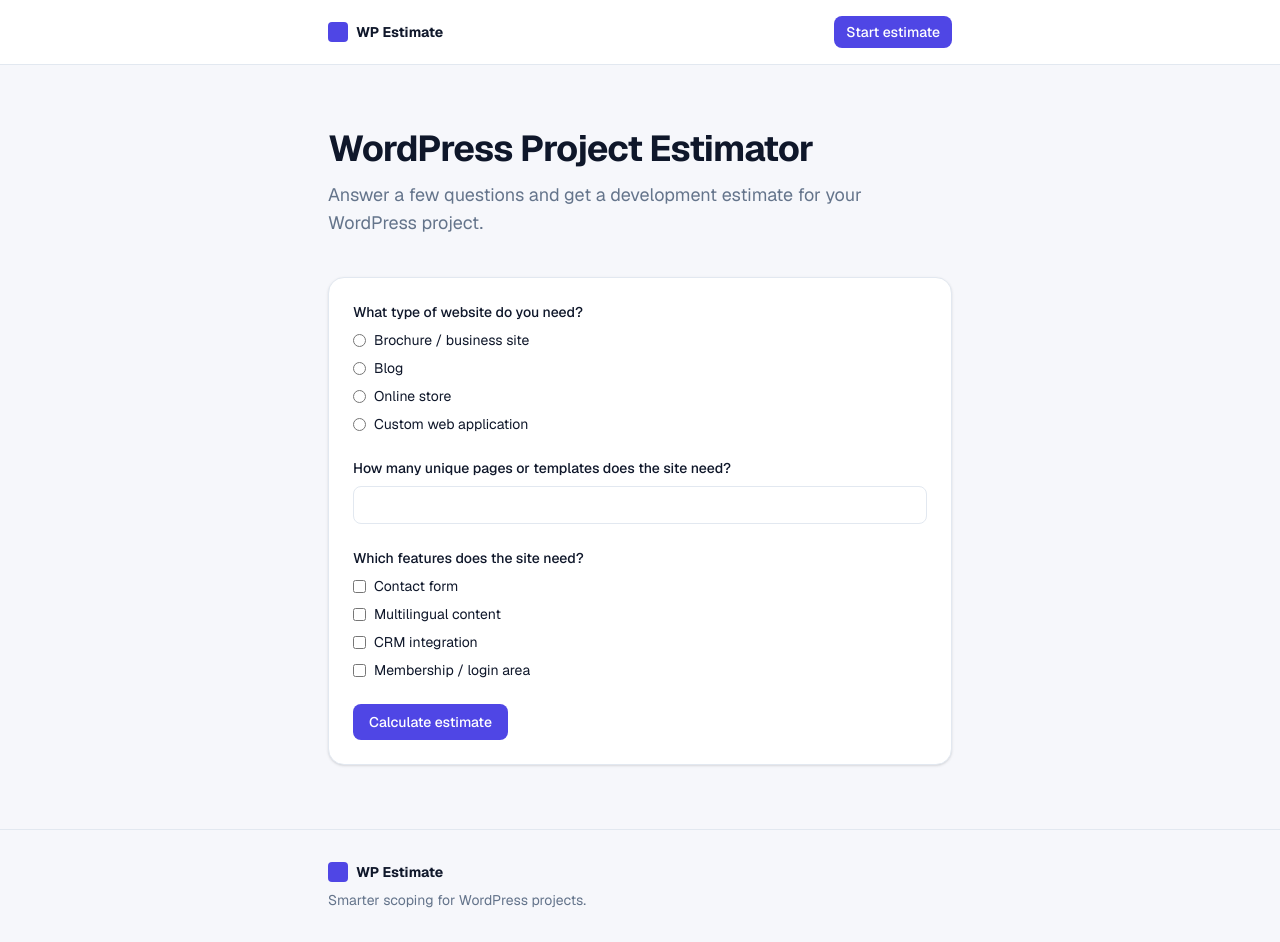
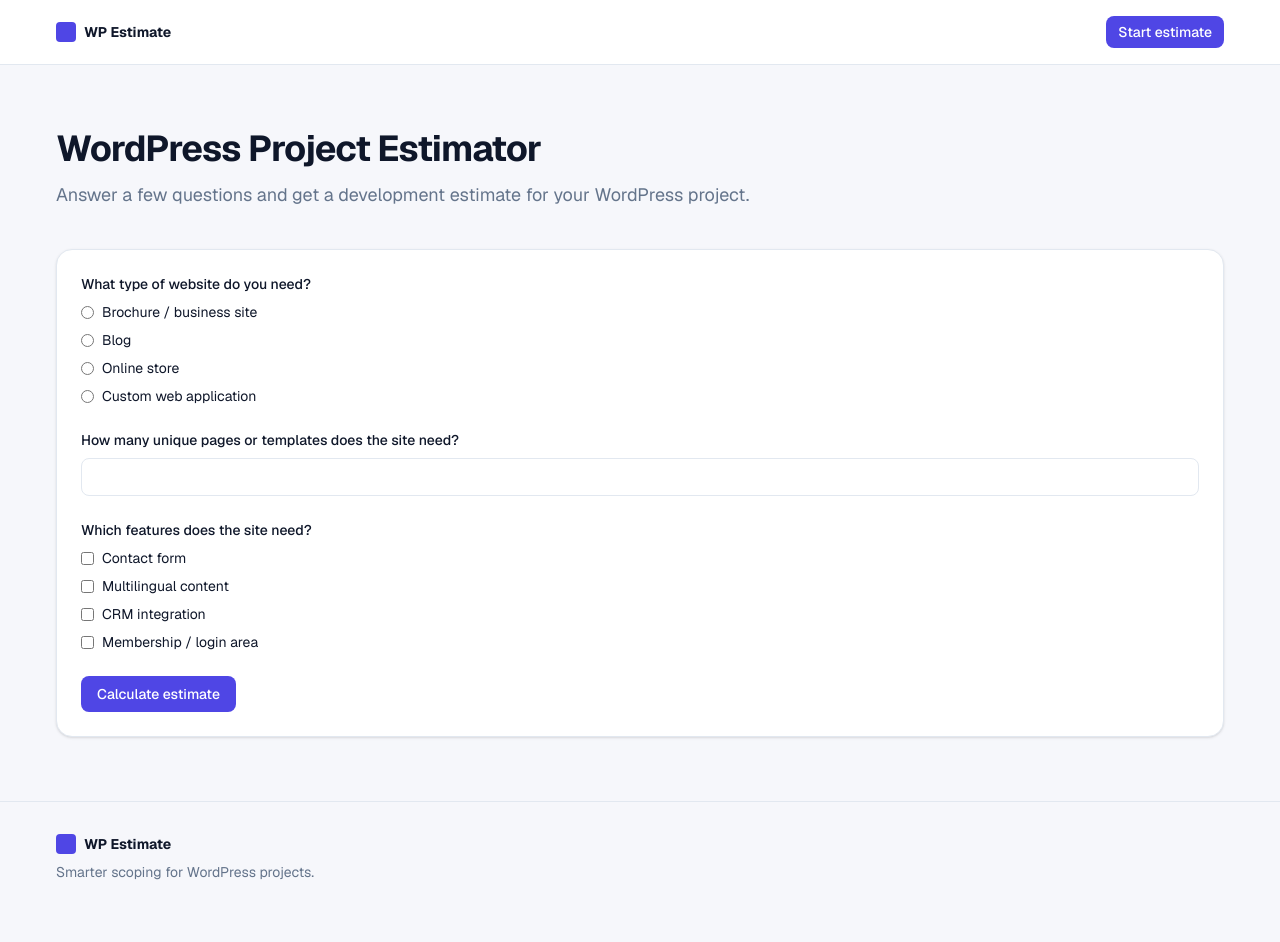
Before and after one commit to YedomakhaDev/wp-website-estimator, a Next.js app: page / in a window 1280 px wide. After the commit the page ends 914 px from the top, so only its background shows below. Built offline with nearby package versions, Linux system fonts and the light colour scheme.

Commit message:
style: introduce shared content container width (1216px)

```diff
--- a/src/app/globals.css
+++ b/src/app/globals.css
@@ -11,6 +11,7 @@
   --primary-subtle: #eef2ff;
   --radius-card: 1rem;
   --radius-control: 0.5rem;
+  --container-content: 76rem;
 }
 
 @theme inline {
@@ -24,6 +25,7 @@
   --color-primary-subtle: var(--primary-subtle);
   --radius-card: var(--radius-card);
   --radius-control: var(--radius-control);
+  --container-content: var(--container-content);
   --font-sans: var(--font-geist-sans);
   --font-mono: var(--font-geist-mono);
 }
--- a/src/app/page.tsx
+++ b/src/app/page.tsx
@@ -3,7 +3,7 @@ import Calculator from "@/components/Calculator";
 export default function Home() {
     return (
         <div className="min-h-full">
-            <main className="mx-auto max-w-2xl px-6 py-16">
+            <main className="mx-auto max-w-content px-6 py-16">
                 <h1 className="text-4xl font-bold tracking-tight text-foreground">
                     WordPress Project Estimator
                 </h1>
--- a/src/components/SiteFooter.tsx
+++ b/src/components/SiteFooter.tsx
@@ -1,7 +1,7 @@
 export default function SiteFooter() {
     return (
         <footer className="mt-auto border-t border-border">
-            <div className="mx-auto max-w-2xl px-6 py-8">
+            <div className="mx-auto max-w-content px-6 py-8">
                 <div className="flex items-center gap-2">
                     <span className="h-5 w-5 rounded-sm bg-primary" />
                     <span className="text-sm font-bold text-foreground">WP Estimate</span>
--- a/src/components/SiteHeader.tsx
+++ b/src/components/SiteHeader.tsx
@@ -1,7 +1,7 @@
 export default function SiteHeader() {
     return (
         <header className="border-b border-border bg-surface">
-            <div className="mx-auto flex max-w-2xl items-center justify-between px-6 py-4">
+            <div className="mx-auto flex max-w-content items-center justify-between px-6 py-4">
                 <div className="flex items-center gap-2">
                     <span className="h-5 w-5 rounded-sm bg-primary" />
                     <span className="text-sm font-bold text-foreground">WP Estimate</span>
```
